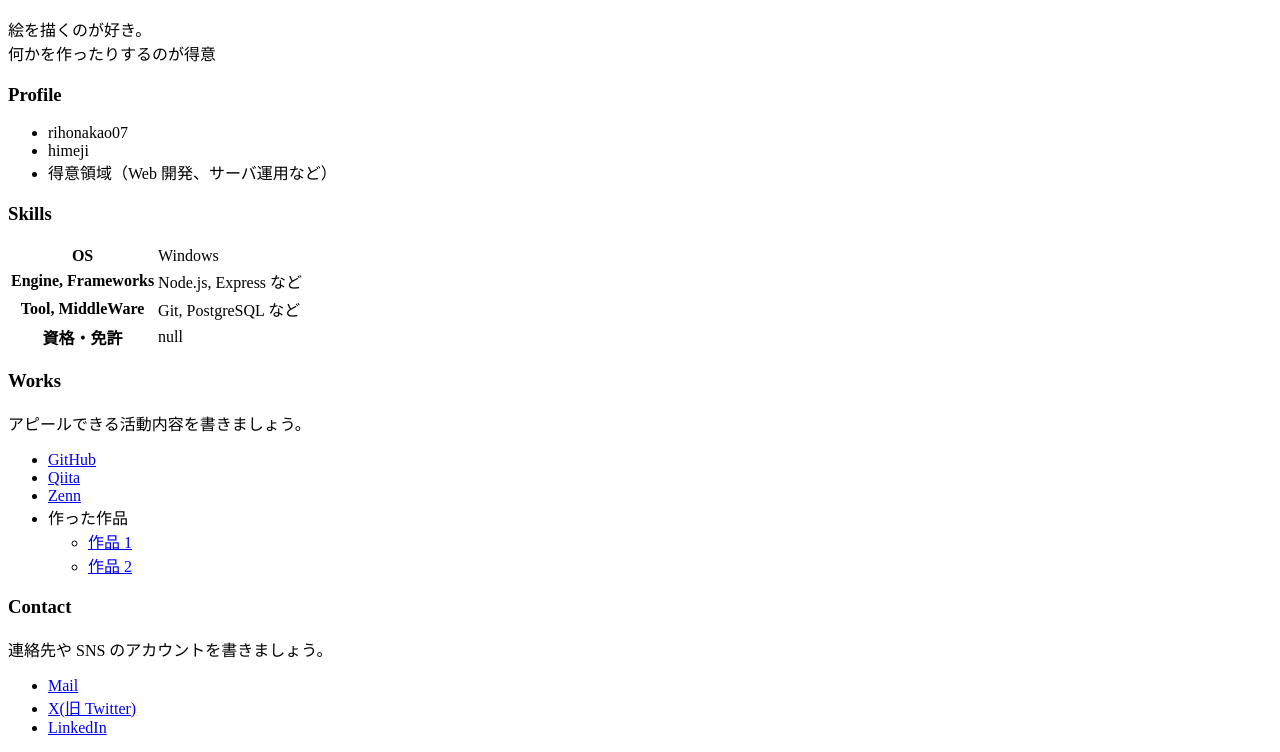
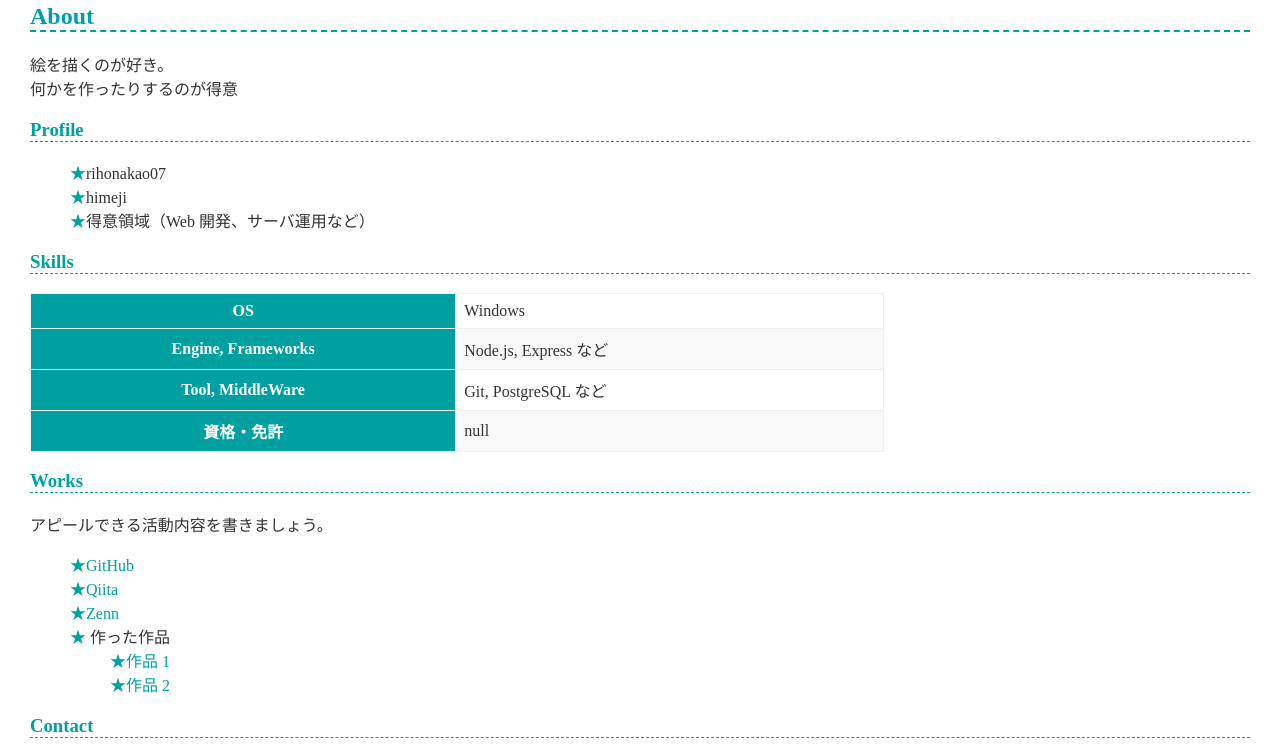
Before and after one commit to rihonakao07/-07.github.io, a plain HTML site: page index.html in a window 1280 px wide. Shown: the part 119-871 px from the top of the page. Drawn offline with Linux system fonts and the light colour scheme.

Commit message:
Update index.html

```diff
--- a/index.html
+++ b/index.html
@@ -4,6 +4,7 @@
     <meta charset="utf-8">
     <meta name="viewport" content="width=device-width, initial-scale=1">
     <title>rihonakao07のポートフォリオ</title>
+    <link href="style.css" rel=stylesheet>
   </head>
   <body>
     <h1>りほなかお07</h1>
```
